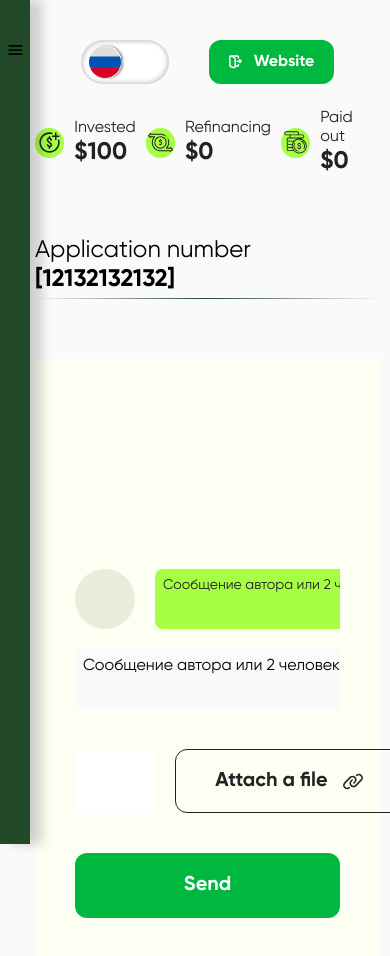
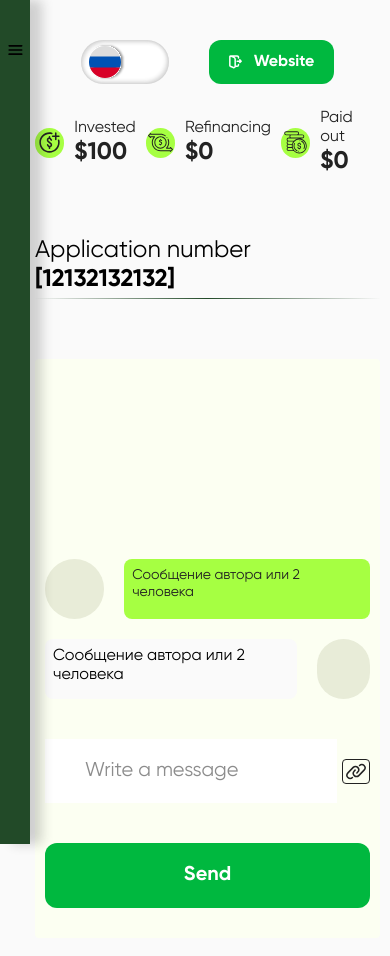
Before and after one commit to DiOnEasy/bitrock, a React (Create React App) app: page /help/1 in a window 390 px wide. Shown: the top 956 px of the page. Built offline with nearby package versions, Linux system fonts and the light colour scheme.

Commit message:
help adaptibility is completed

```diff
--- a/src/components/SideBar/sideBar.jsx
+++ b/src/components/SideBar/sideBar.jsx
@@ -23,13 +23,10 @@ export const SideBar = () => {
   };
 
   useEffect(() => {
-    // Установите начальное значение при монтировании компонента
     handleResize();
 
-    // Добавьте слушатель события изменения размера окна
     window.addEventListener('resize', handleResize);
 
-    // Очистите слушатель события при размонтировании компонента
     return () => {
       window.removeEventListener('resize', handleResize);
     };
--- a/src/pages/Help/Chat/chat.jsx
+++ b/src/pages/Help/Chat/chat.jsx
@@ -29,6 +29,9 @@ export const Chat = () => {
           </div>
         </div>
       </div>
+
+
+
       <div className={s.inputs}>
         <input
           className={s.messagesInput}
@@ -46,6 +49,9 @@ export const Chat = () => {
               <img src="/img/attach-file-icon.svg" alt="" />
             </p>
           )}
+          <p className={s.fileInputTextMobile}>
+            <img src="/img/attach-file-icon.svg" alt="" />
+          </p>
           <input
             onChange={(e) => {
               const file = e.target.files[0];
@@ -56,9 +62,14 @@ export const Chat = () => {
           />
         </div>
       </div>
+      {fileName ? (
+          <p className={s.fileNameMobile}>
+            {fileName}
+          </p>
+        ) : null}
       <div>
         <div className={s.messagesButton}>
-          <GreenButton text={'Send'} />
+          <GreenButton text={"Send"} />
         </div>
       </div>
     </div>
--- a/src/pages/Help/Chat/chat.module.css
+++ b/src/pages/Help/Chat/chat.module.css
@@ -120,3 +120,57 @@
     height: 100%;
     cursor: pointer;
 }
+
+.fileNameMobile{
+    display: none;
+}
+
+.fileInputTextMobile{
+    display: none;
+}
+
+@media (max-width: 1024px) {
+    .fileInputText {
+        width: 160px;
+        gap: 5px;
+    }
+    .messagesInput{
+        width: 100%;
+    }
+}
+
+@media (max-width:800px) {
+    .inputs {
+        gap: 5px;
+    }
+
+    .fileInputText {
+        display: none;
+        font-size: 14px;
+        width: 115px;
+    }
+
+
+    .fileNameMobile{
+        display: flex;
+        justify-content: flex-end;
+    }
+    .fileNameLaptop{
+        display: none;
+    }
+   .fileInputTextMobile{
+    height: 100%;
+    display: flex;
+    align-items: center;
+    justify-content: center;
+   }
+
+    .fileInputTextMobile img{
+        border: 1px solid #222222;
+        padding: 3px;
+        border-radius: 4px;
+    }
+    .ownerMessageText, .messageText{
+        width: auto;
+    }
+}
--- a/src/pages/Help/CreateChat/createChat.module.css
+++ b/src/pages/Help/CreateChat/createChat.module.css
@@ -47,3 +47,9 @@
     height: 158px;
     resize: none;
 }
+
+@media (max-width: 1024px) {
+    .appDetails{
+        padding: 15px 5px;
+    }
+}
--- a/src/pages/Help/HelpItem/helpItem.module.css
+++ b/src/pages/Help/HelpItem/helpItem.module.css
@@ -52,3 +52,24 @@
     color: #224A28;
 
 }
+
+
+@media (max-width: 700px) {
+    .helpItem {
+        padding: 10px;
+    }
+
+    .appNum {
+        font-size: 18px;
+    }
+
+    .helpItemImg, .newChatImg {
+        height: 40px;
+        width: 40px;
+    }
+
+    .helpItemImg img, .newChatImg img {
+        width: 25px;
+        height: 25px;
+    }
+}
--- a/src/pages/Help/help.module.css
+++ b/src/pages/Help/help.module.css
@@ -63,3 +63,37 @@
     line-height: 25px;
     color: #FFFFFF;
 }
+
+@media (max-width: 1400px) {
+    .helpItems{
+        grid-template-columns: repeat(3, 1fr);
+    }
+}
+
+@media (max-width: 1024px) {
+    .helpItems{
+        grid-template-columns: repeat(2, 1fr);
+    }
+}
+
+@media (max-width: 700px) {
+
+
+    .newChatImg {
+        height: 40px;
+        width: 40px;
+    }
+
+   .newChatImg img {
+        width: 25px;
+        height: 25px;
+    }
+    .help{
+        padding: 30px 10px;
+    }
+}
+@media (max-width: 540px) {
+    .helpItems{
+        grid-template-columns: repeat(1, 1fr);
+    }
+}
```
